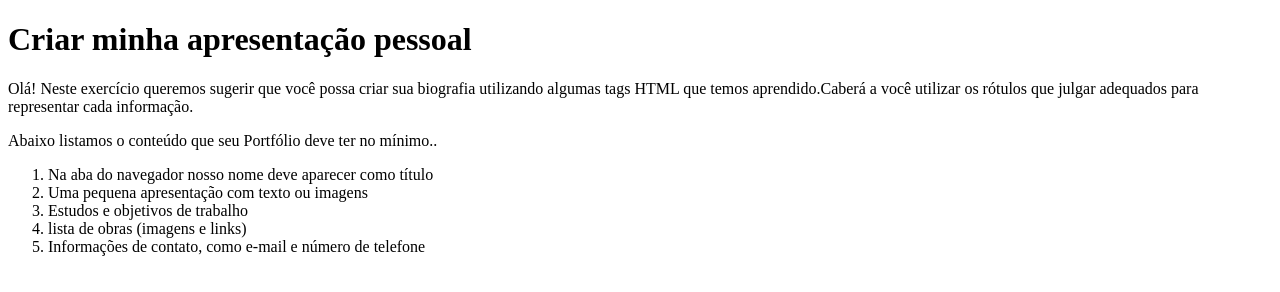
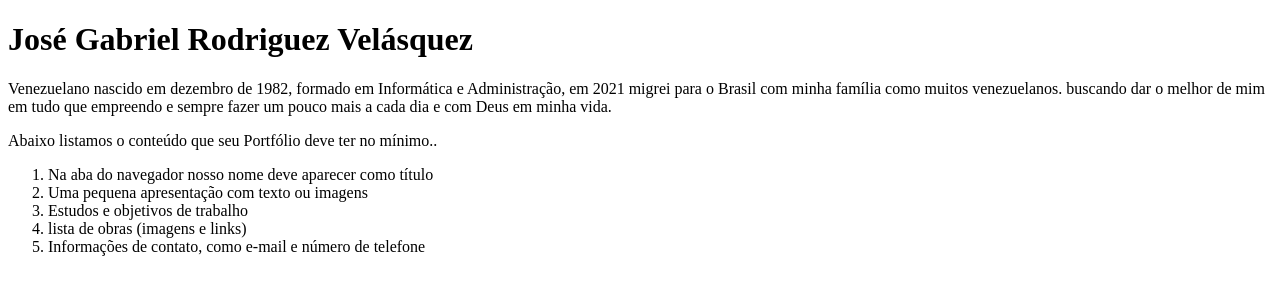
Before and after one commit to JoseGabrielRodriguez/Portfolio_Toti, a plain HTML site: page index.html in a window 1280 px wide. Drawn offline with Linux system fonts and the light colour scheme.

Commit message:
primeira modificação, nome e parágrafo

```diff
--- a/index.html
+++ b/index.html
@@ -7,12 +7,13 @@
 </head>
 <body>
 
-    <h1>Criar minha apresentação pessoal</h1>
+    <h1>José Gabriel Rodriguez Velásquez</h1>
 
     <p>
-        Olá! Neste exercício queremos sugerir que você possa criar sua biografia utilizando algumas tags
-        HTML que temos aprendido.Caberá a você utilizar os rótulos que julgar adequados para representar
-        cada informação.
+        Venezuelano nascido em dezembro de 1982, formado em Informática e Administração,
+        em 2021 migrei para o Brasil com minha família como muitos venezuelanos.
+        buscando dar o melhor de mim em tudo que empreendo e sempre fazer um pouco mais a
+        cada dia e com Deus em minha vida.
     </p>
 
     <p>
```
